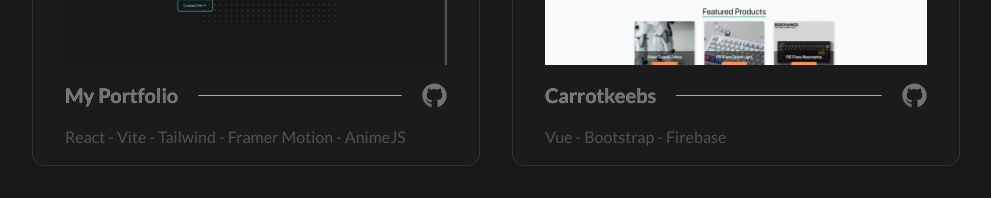
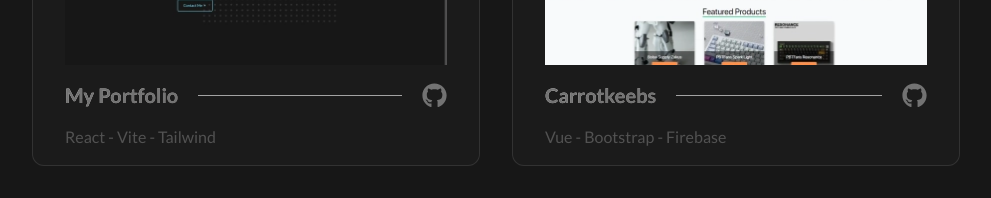
Before and after one commit to marcus6183/my-portfolio, a React (Vite) app: page / in a window 1280 px wide. Shown: the part 2700-2898 px from the top of the page, without its empty margins (144-1135 px from the left). Built offline with nearby package versions, Linux system fonts and the light colour scheme.

Commit message:
Refactor: Update 'Portfolio.jsx'
Changes Made:
- Removed unnecessary stacks from the 'my-portfolio' project.
- Added the actual GitHub link for the 'my-portfolio' project.

```diff
--- a/src/components/Portfolio.jsx
+++ b/src/components/Portfolio.jsx
@@ -7,14 +7,8 @@ const Portfolio = () => {
             thumbnailPath: "/portfolio-website.webp",
             thumbnailPathSM: "/portfolio-website-sm.webp",
             projectName: "My Portfolio",
-            githubURL: "https://github.com/marcus6183",
-            techStack: [
-                "React",
-                "Vite",
-                "Tailwind",
-                "Framer Motion",
-                "AnimeJS",
-            ],
+            githubURL: "https://github.com/marcus6183/my-portfolio",
+            techStack: ["React", "Vite", "Tailwind"],
         },
         {
             thumbnailPath: "/carrot-keebs-thumbnail.webp",
```
